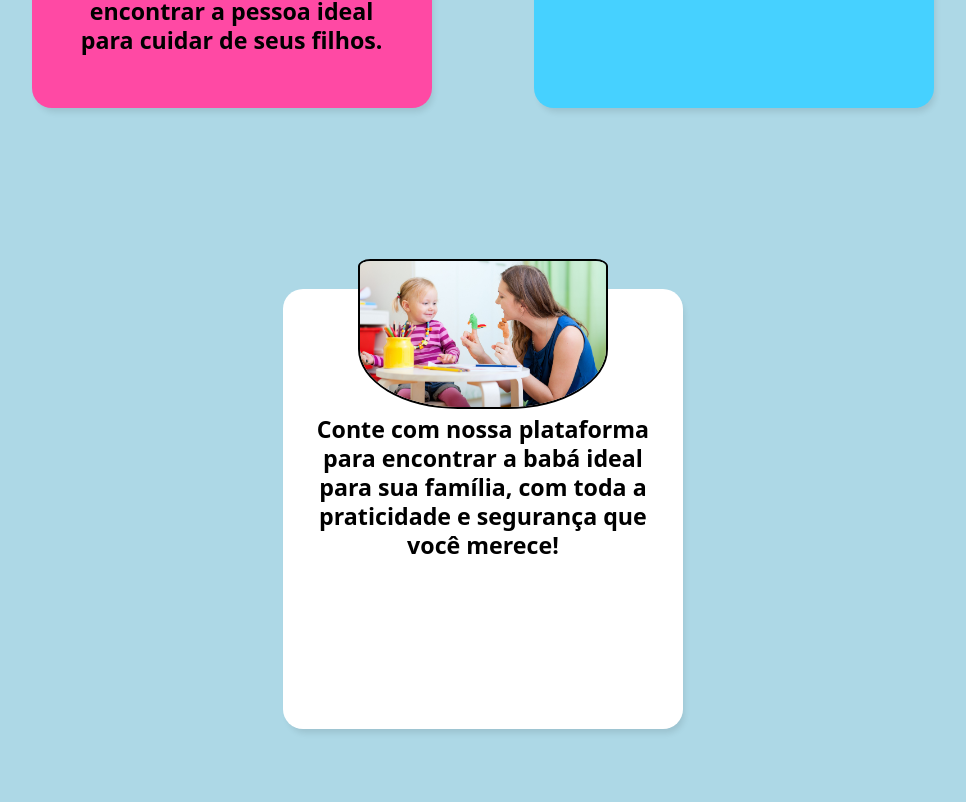
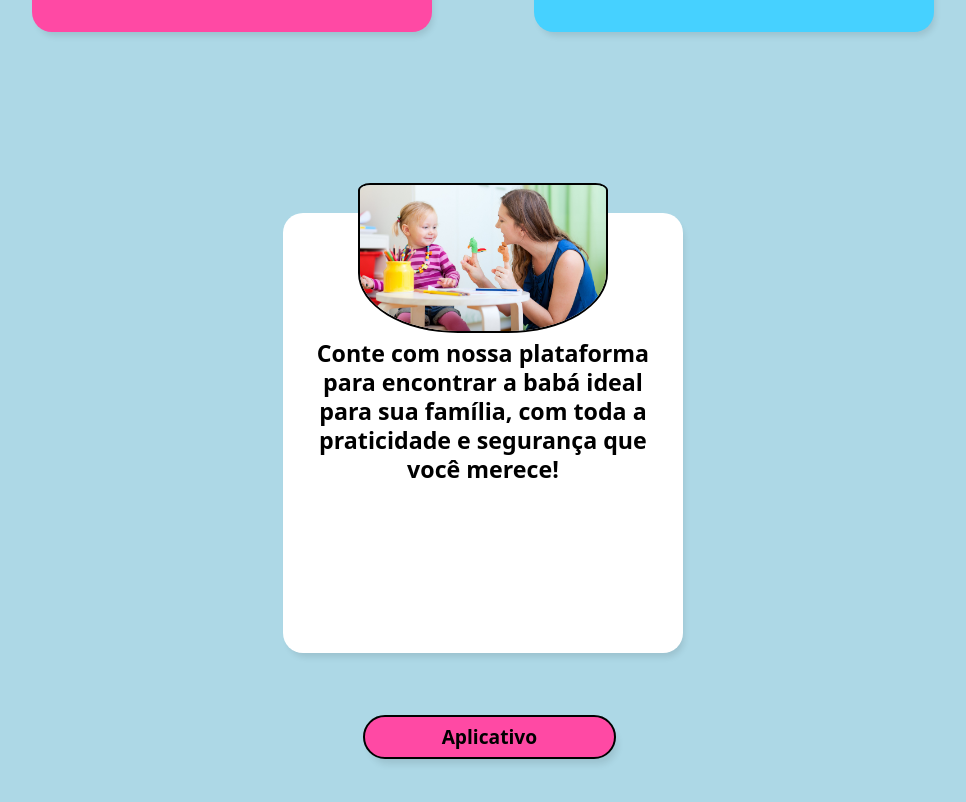
Before and after one commit to Thiago163/SITECUIDADORES, a React (Create React App) app: page / in a window 1280 px wide. Shown: the part 1064-1866 px from the top of the page, without its empty margins (238-1204 px from the left). Built offline with nearby package versions, Linux system fonts and the light colour scheme.

Commit message:
second commit

```diff
--- a/src/pages/Home/Home.css
+++ b/src/pages/Home/Home.css
@@ -87,6 +87,12 @@ section#home {
 /* estilos padrão para as imagens dentro de imgBox */
 .imgBox img {
   height: 30vw;
+}
+
+.containerAPP{
+  margin-left: 13vw;
+  justify-content: center;
+  align-items: center;
 }
 
 /* estilos padrão para a classe appButton */
--- a/src/pages/Home/Home.jsx
+++ b/src/pages/Home/Home.jsx
@@ -47,7 +47,6 @@ function Home() {
         <div className="imgBox">
           <img src={logo} alt="logo" />
           <img src={imgHome} alt="imagem de cuidadores" />
-          <button onClick={aplicativo} className="appButton">Aplicativo</button>
         </div>
 
         <div className="rectangles">
@@ -72,9 +71,10 @@ function Home() {
             <p>Conte com nossa plataforma para encontrar a babá ideal para sua família, com toda a praticidade e segurança que você merece!</p>
           </div>
         </div>
-
+        <div className="containerAPP">
+        <button onClick={aplicativo} className="appButton">Aplicativo</button>
+        </div>
       </section>
-
     </div>
   );
 }
```
Also changed, not shown: 26 other files (tests, documents, lock files or other folders).
